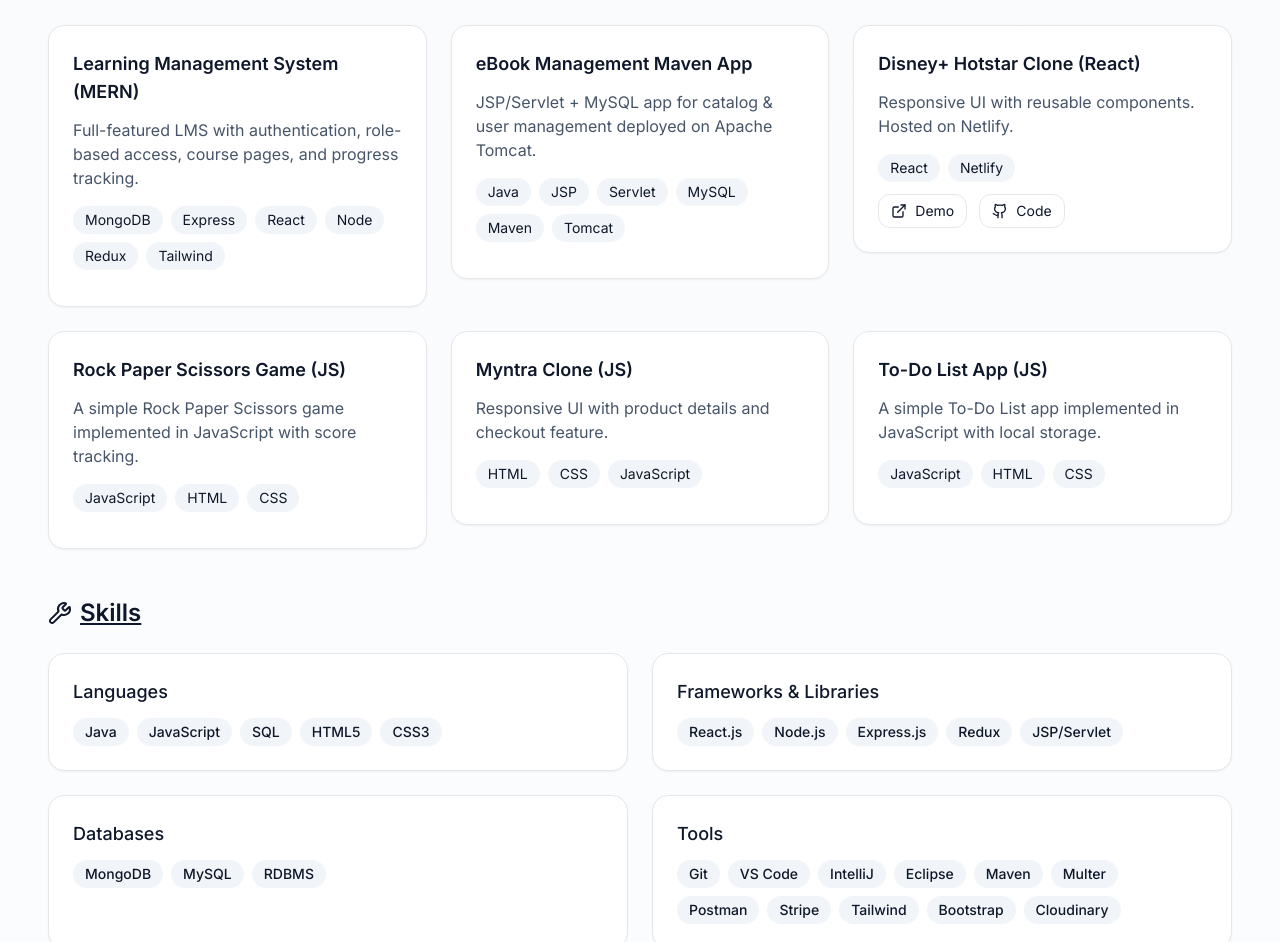
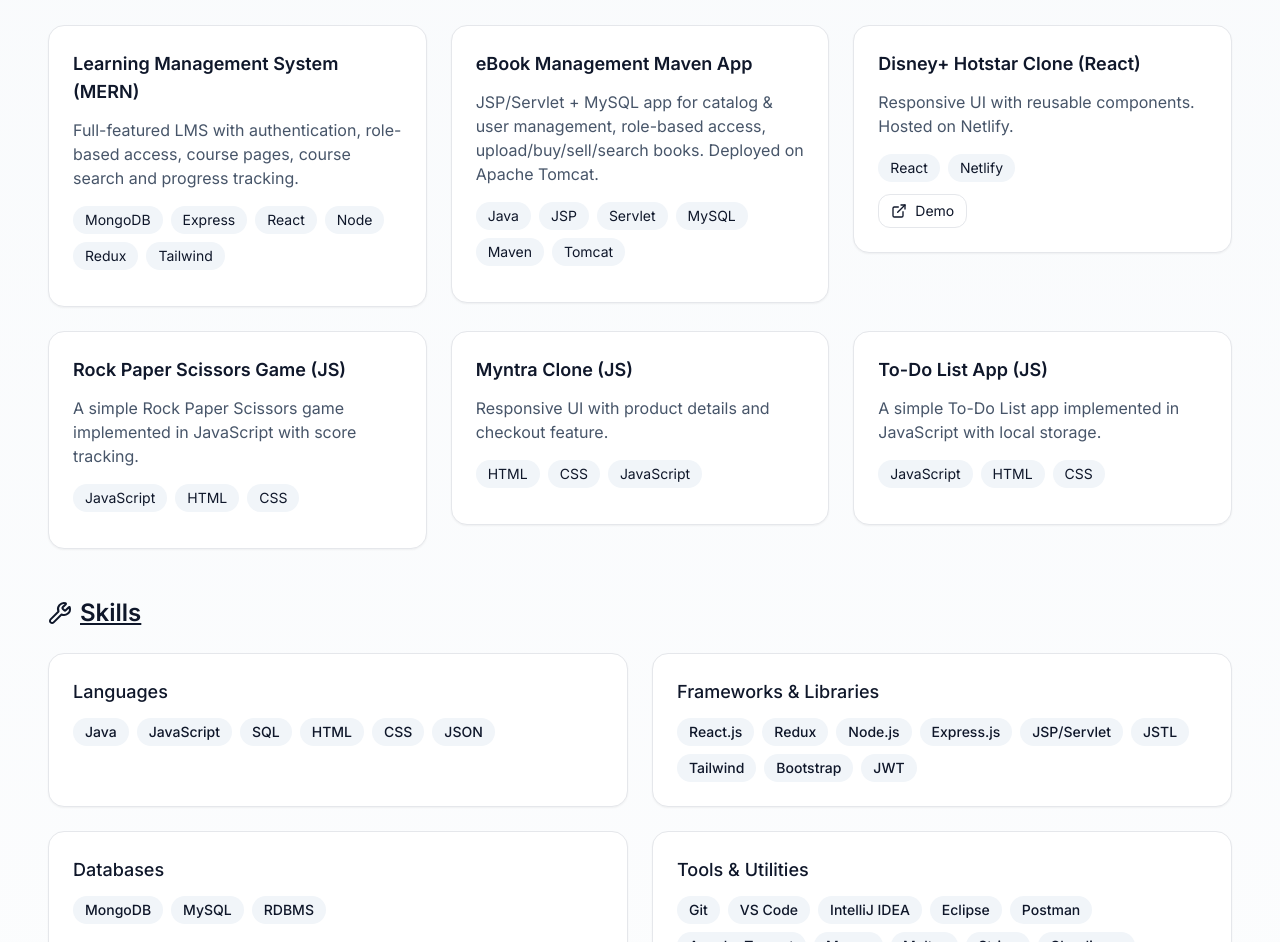
Before and after one commit to mohdkamran-khan/KAMRAN-portfolio, a React (Vite) app: page / in a window 1280 px wide. Shown: the part 430-1372 px from the top of the page. Built offline with nearby package versions, Linux system fonts and the light colour scheme.

Commit message:
Updated Skills

```diff
--- a/src/App.jsx
+++ b/src/App.jsx
@@ -26,7 +26,7 @@ const projects = [
     slug: "lms-mern",
     title: "Learning Management System (MERN)",
     description:
-      "Full-featured LMS with authentication, role-based access, course pages, and progress tracking.",
+      "Full-featured LMS with authentication, role-based access, course pages, course search and progress tracking.",
     stack: ["MongoDB", "Express", "React", "Node", "Redux", "Tailwind"],
     link: "#",
     repo: "#",
@@ -37,7 +37,7 @@ const projects = [
     slug: "ebook-maven",
     title: "eBook Management Maven App",
     description:
-      "JSP/Servlet + MySQL app for catalog & user management deployed on Apache Tomcat.",
+      "JSP/Servlet + MySQL app for catalog & user management, role-based access, upload/buy/sell/search books. Deployed on Apache Tomcat.",
     stack: ["Java", "JSP", "Servlet", "MySQL", "Maven", "Tomcat"],
     link: "#",
     repo: "#",
@@ -89,26 +89,25 @@ const projects = [
 const skills = [
   {
     group: "Languages",
-    items: ["Java", "JavaScript", "SQL", "HTML5", "CSS3"],
+    items: ["Java", "JavaScript", "SQL", "HTML", "CSS", "JSON"],
   },
   {
     group: "Frameworks & Libraries",
-    items: ["React.js", "Node.js", "Express.js", "Redux", "JSP/Servlet"],
+    items: ["React.js", "Redux", "Node.js", "Express.js", "JSP/Servlet", "JSTL", "Tailwind", "Bootstrap", "JWT"],
   },
   { group: "Databases", items: ["MongoDB", "MySQL", "RDBMS"] },
   {
-    group: "Tools",
+    group: "Tools & Utilities",
     items: [
       "Git",
       "VS Code",
-      "IntelliJ",
+      "IntelliJ IDEA",
       "Eclipse",
+      "Postman",
+      "Apache Tomcat",
       "Maven",
       "Multer",
-      "Postman",
       "Stripe",
-      "Tailwind",
-      "Bootstrap",
       "Cloudinary",
     ],
   },
@@ -356,7 +355,7 @@ export default function PortfolioSite() {
                       <ExternalLink className="h-4 w-4" /> Demo
                     </a>
                   )}
-                  {p.repo !== "#" && (
+                  {/* {p.repo !== "#" && (
                     <a
                       href={p.repo}
                       target="_blank"
@@ -365,7 +364,7 @@ export default function PortfolioSite() {
                     >
                       <Github className="h-4 w-4" /> Code
                     </a>
-                  )}
+                  )} */}
                 </div>
               </div>
             </motion.div>
```
